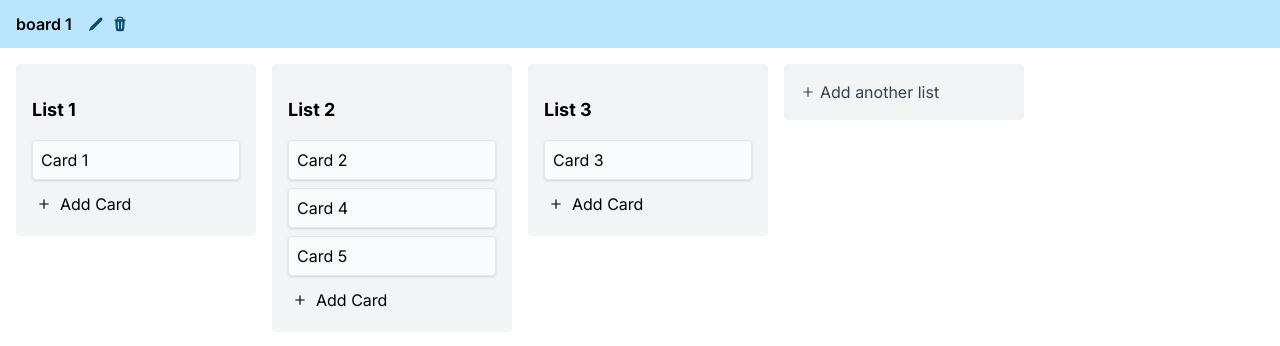
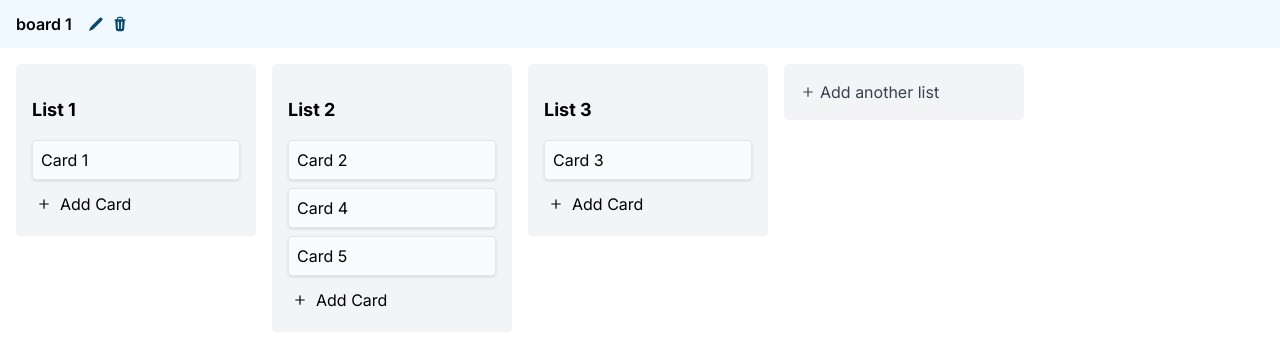
Before and after one commit to juniusfree/treclone, a Next.js app: page /board/1 in a window 1280 px wide. Shown: the top 346 px of the page. Built offline with nearby package versions, Linux system fonts and the light colour scheme.

Commit message:
refactor: extract the common wrapper for boardIdHeaderComponent

```diff
--- a/app/components/boardIdHeader.tsx
+++ b/app/components/boardIdHeader.tsx
@@ -3,6 +3,14 @@ import Link from "next/link";
 import { useState } from "react";
 import { useBoardIdContext } from "./boardId";
 import { useBoardDispatcherContext } from "./boardsContext";
+
+const BoardIdHeaderComponentWrapper = ({ children }) => {
+  return (
+    <div className="group/header bg-sky-50 w-full flex gap-4 h-12 fixed items-center px-4 z-50">
+      {children}
+    </div>
+  );
+};
 
 const BoardIdHeaderComponent = () => {
   const board = useBoardIdContext();
@@ -35,7 +43,7 @@ const BoardIdHeaderComponent = () => {
 
   if (isEditing) {
     return (
-      <div className="group/header bg-sky-200 w-full flex gap-4 h-12 fixed items-center px-4 z-50">
+      <BoardIdHeaderComponentWrapper>
         <input
           autoFocus
           className="w-48 outline outline-gray-300 px-1 rounded text-sm h-8"
@@ -50,12 +58,12 @@ const BoardIdHeaderComponent = () => {
         >
           Update
         </button>
-      </div>
+      </BoardIdHeaderComponentWrapper>
     );
   }
 
   return (
-    <div className="group/header bg-sky-200 w-full flex gap-4 h-12 fixed items-center px-4 z-50">
+    <BoardIdHeaderComponentWrapper>
       <p onClick={toggleIsEditing} className="cursor-pointer font-semibold">
         {title}
       </p>
@@ -71,7 +79,7 @@ const BoardIdHeaderComponent = () => {
           />
         </Link>
       </div>
-    </div>
+    </BoardIdHeaderComponentWrapper>
   );
 };
 
```
